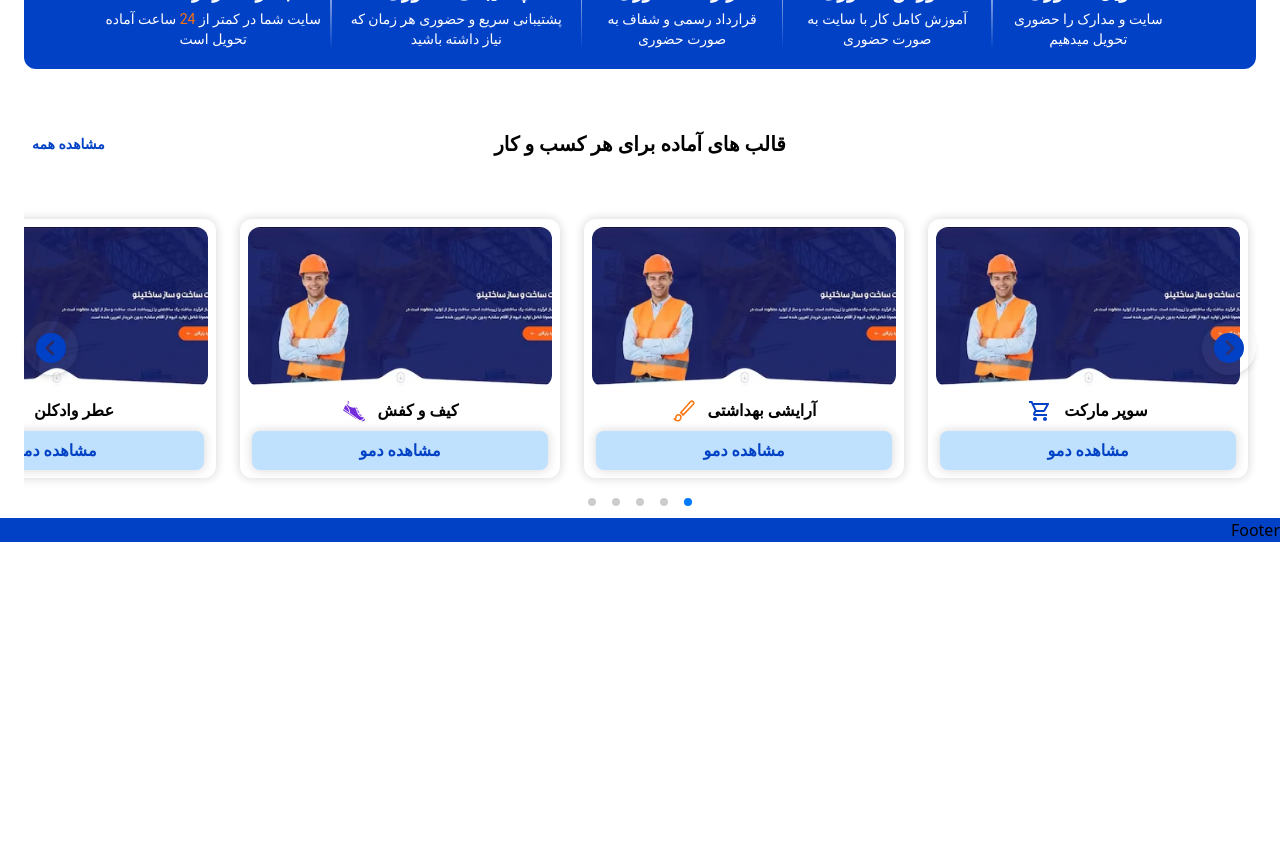
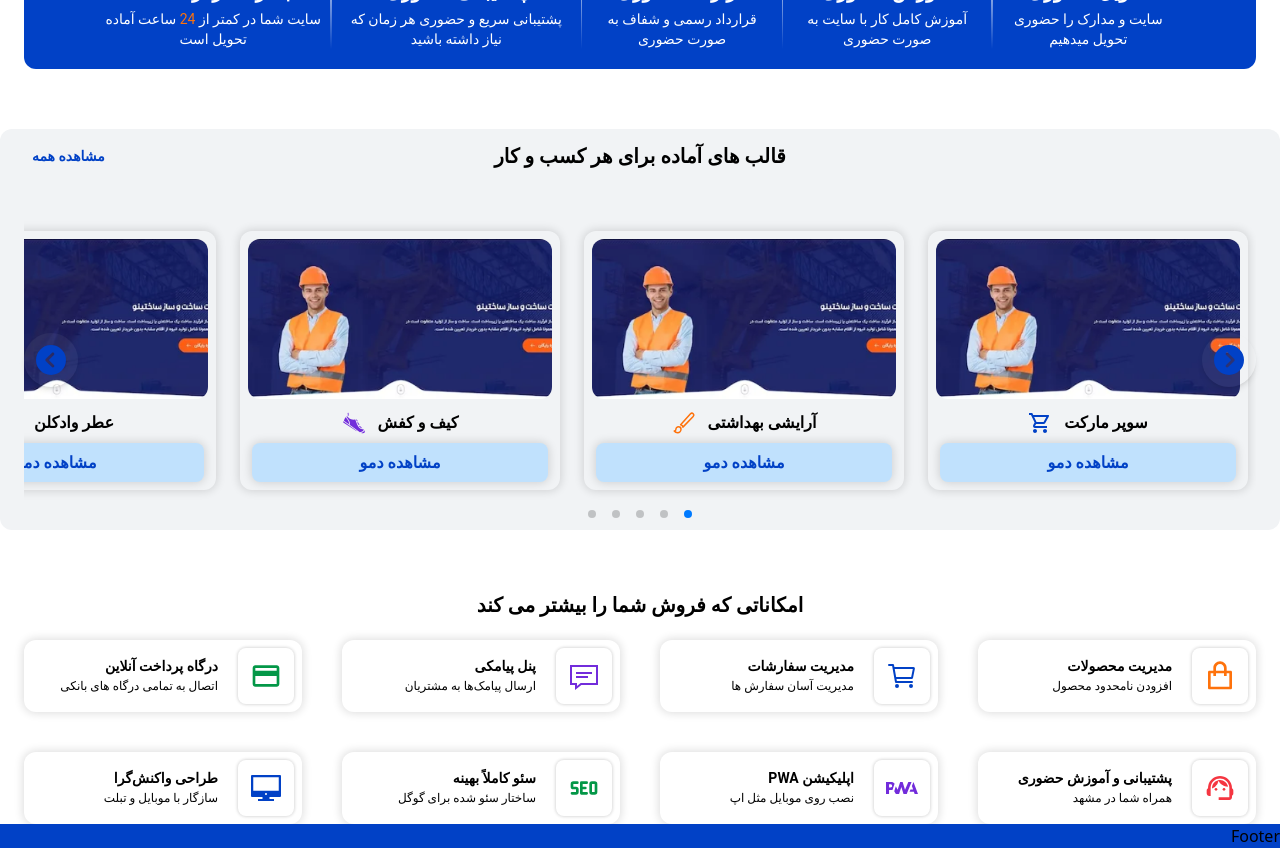
Before and after one commit to MohammadSoleimanikia/webetom, a Next.js app: page / in a window 1280 px wide. Shown: the part 740-1588 px from the top of the page. Before the commit the page ends 1282 px from the top, so only its background shows below. Built offline with nearby package versions, Linux system fonts and the light colour scheme; what @mui/material-nextjs would draw is missing.

Commit message:
feat: sales feature

```diff
--- a/src/app/page.tsx
+++ b/src/app/page.tsx
@@ -1,6 +1,7 @@
 import SectionWrapper from "@/components/sectionWrapper";
 import Features from "@/sections/features";
 import HeroSection from "@/sections/hero";
+import SalesFeatures from "@/sections/salesFeatures";
 import TemplateSection from "@/sections/templates";
 import { Button } from "@mui/material";
 
@@ -26,6 +27,7 @@ export default function Home() {
 
       {/* templates Slider section */}
       <SectionWrapper
+      containerClassName="bg-background pt-3 xl:rounded-xl"
         actionButton={
           <Button variant="text" className="text-sm">
             مشاهده همه
@@ -35,6 +37,10 @@ export default function Home() {
       >
         <TemplateSection />
       </SectionWrapper>
+
+      <SectionWrapper containerClassName=" " title="امکاناتی که فروش شما را بیشتر می کند">
+        <SalesFeatures />
+      </SectionWrapper>
     </>
   );
 }
--- /dev/null
+++ b/src/const/SALES_FEATURES.ts
@@ -0,0 +1,61 @@
+import { FeatureItem } from "./FEATURES";
+
+import { RiShoppingBagLine } from "react-icons/ri";
+import { IoCartOutline } from "react-icons/io5";
+import { LiaSmsSolid } from "react-icons/lia";
+import { MdPayment } from "react-icons/md";
+import { MdSupportAgent } from "react-icons/md";
+import { SiPwa } from "react-icons/si";
+import { TbSeo } from "react-icons/tb";
+import { IoDesktopSharp } from "react-icons/io5";
+
+export const SALES_FEATURES: FeatureItem[] = [
+  {
+    title: "مدیریت محصولات",
+    description: "افزودن نامحدود محصول ",
+    icon: RiShoppingBagLine,
+    color: "text-secondary",
+  },
+  {
+    title: "مدیریت سفارشات",
+    description: "مدیریت آسان سفارش ها",
+    icon: IoCartOutline,
+    color: "text-primary",
+  },
+  {
+    title: "پنل پیامکی",
+    description: "ارسال پیامک‌ها به مشتریان",
+    icon: LiaSmsSolid,
+    color: "text-custom-purple",
+  },
+  {
+    title: "درگاه پرداخت آنلاین",
+    description:"اتصال به تمامی درگاه های بانکی ",
+    icon: MdPayment,
+    color: "text-custom-green",
+  },
+  {
+    title: "پشتیبانی و آموزش حضوری",
+    description: "همراه شما در مشهد",
+    icon: MdSupportAgent,
+    color: "text-custom-red",
+  },
+  {
+    title: "اپلیکیشن PWA",
+    description: "نصب روی موبایل مثل اپ",
+    icon: SiPwa,
+    color: "text-custom-purple",
+  },
+  {
+    title: "سئو کاملاً بهینه",
+    description: "ساختار سئو شده برای گوگل",
+    icon: TbSeo,
+    color: "text-custom-green",
+  },
+  {
+    title: "طراحی واکنش‌گرا",
+    description: "سازگار با موبایل و تبلت",
+    icon: IoDesktopSharp,
+    color: "text-primary",
+  },
+];
--- /dev/null
+++ b/src/sections/salesFeatures/index.tsx
@@ -0,0 +1,13 @@
+import { SALES_FEATURES } from "@/const/SALES_FEATURES";
+import SalesFeatItem from "./salesFeatItem";
+import clsx from "clsx";
+
+export default function SalesFeatures() {
+  return (
+    <div className={clsx("grid grid-cols-2 gap-5","sm:grid-cols-3 lg:grid-cols-4 lg:gap-10")}>
+      {SALES_FEATURES.map((item, index) => (
+        <SalesFeatItem item={item} key={index}/>
+      ))}
+    </div>
+  );
+}
--- /dev/null
+++ b/src/sections/salesFeatures/salesFeatItem.tsx
@@ -0,0 +1,41 @@
+import { FeatureItem } from "@/const/FEATURES";
+import { Typography } from "@mui/material";
+import clsx from "clsx/lite";
+
+type Props = {
+  item: FeatureItem;
+};
+export default function SalesFeatItem({ item }: Props) {
+  const Icon = item.icon;
+  return (
+    <div
+      className={clsx(
+        "sm:shadow-card-small flex flex-col items-center justify-center gap-2 rounded-xl p-2",
+        "sm:flex-row sm:justify-start sm:gap-5",
+      )}
+    >
+      {/* icon */}
+      <div
+        className={clsx(
+          "shadow-card-small flex size-14 items-center justify-center rounded-lg",
+          "sm:shadow-card-extra-small",
+        )}
+      >
+        <Icon className={clsx(item.color, "size-8")} />
+      </div>
+
+      {/* content */}
+      <div className={clsx("flex flex-col items-center", "sm:items-start")}>
+        {/* title */}
+        <Typography variant="body2" className="font-semibold text-center sm:text-right">
+          {item.title}
+        </Typography>
+        {item.description && (
+          <Typography variant="caption" className="font-medium text-center sm:text-right">
+            {item.description}
+          </Typography>
+        )}
+      </div>
+    </div>
+  );
+}
```
